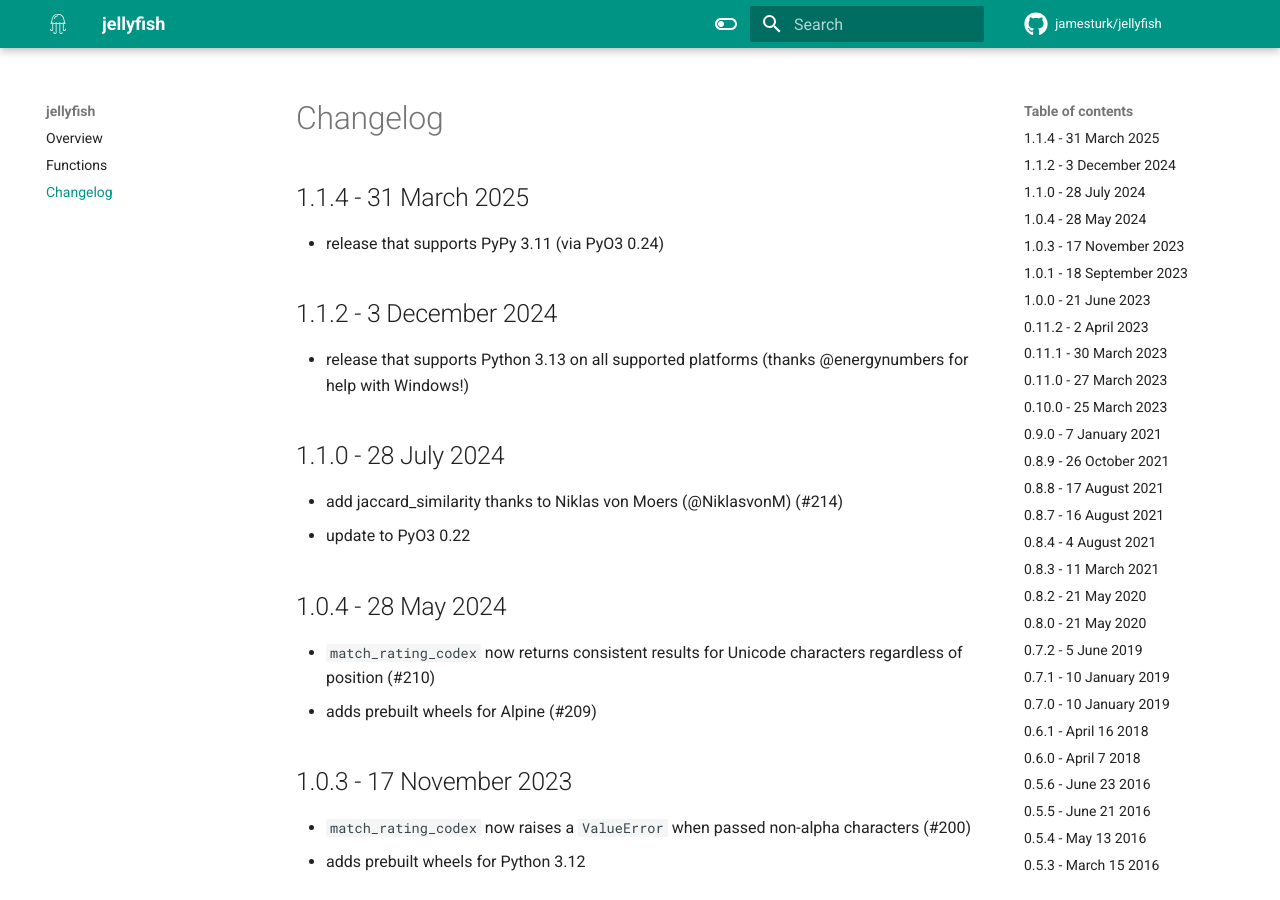
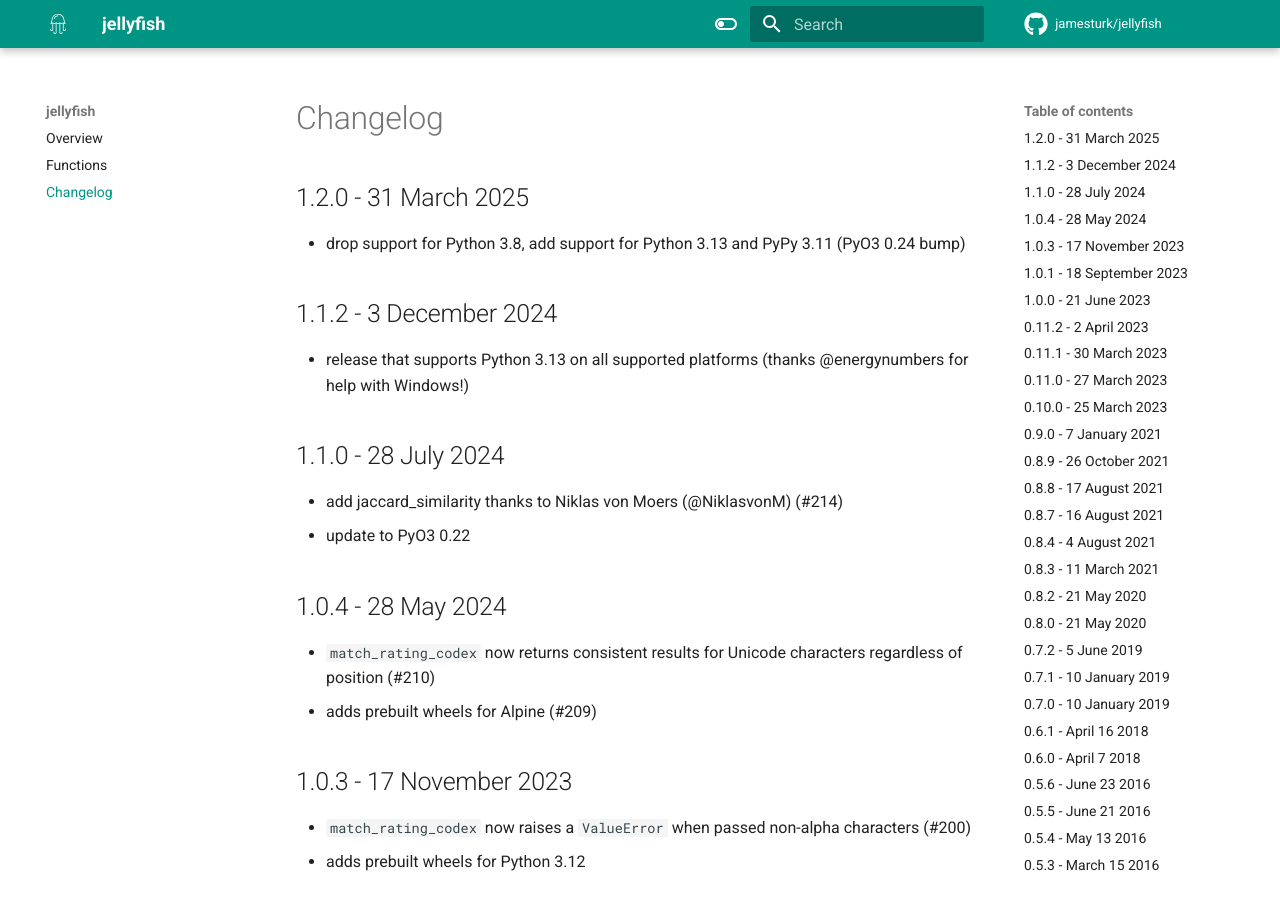
Before and after one commit to jamesturk/jellyfish, an MkDocs documentation site: the page built from docs/changelog.md, in a window 1280 px wide and 900 px high. Built offline with MkDocs 1.6.1 and Material for MkDocs 9.7.7, drawn with Linux system fonts in a browser that asks for light colours; comment, search, counter and statistics services are not loaded.

Commit message:
restore missing win-py13 and bump to 1.2 for release

```diff
--- a/Cargo.toml
+++ b/Cargo.toml
@@ -1,6 +1,6 @@
 [package]
 name = "jellyfish"
-version = "1.1.4"
+version = "1.2.0"
 edition = "2021"
 description = "Approximate and phonetic matching of strings."
 authors = ["James Turk <dev@jamesturk.net>"]
--- a/docs/changelog.md
+++ b/docs/changelog.md
@@ -1,8 +1,8 @@
 # Changelog
 
-## 1.1.4 - 31 March 2025
+## 1.2.0 - 31 March 2025
 
-- release that supports PyPy 3.11 (via PyO3 0.24)
+- drop support for Python 3.8, add support for Python 3.13 and PyPy 3.11 (PyO3 0.24 bump)
 
 ## 1.1.2 - 3 December 2024
 
```
Also changed, not shown: 1 other file.
